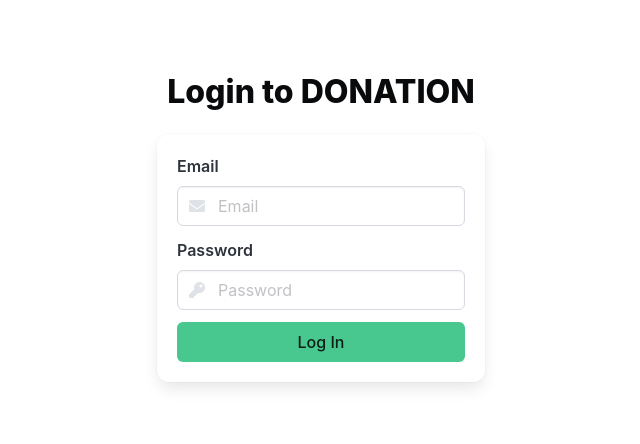
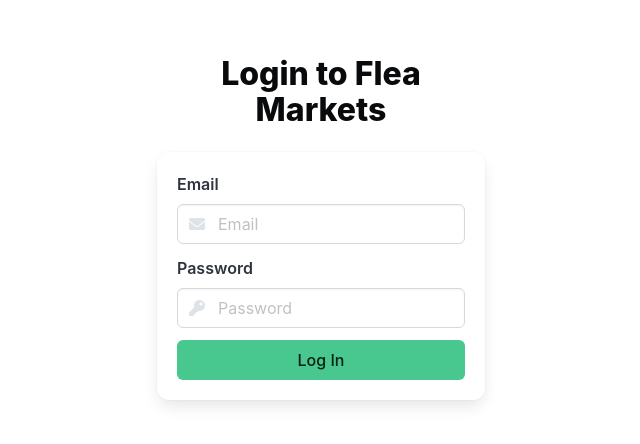
Before and after one commit to mmazzet/fleamarkets-svelte, a SvelteKit app: page /login in a window 1280 px wide. Shown: the part 172-616 px from the top of the page, without its empty margins (319-959 px from the left). Built offline with nearby package versions, Linux system fonts and the light colour scheme.

Commit message:
changes before sanitisation

```diff
--- a/src/routes/login/+page.svelte
+++ b/src/routes/login/+page.svelte
@@ -6,7 +6,7 @@
   <div class="hero-body">
     <div class="container">
       <div class="column is-4 is-offset-4">
-        <h3 class="title has-text-black has-text-centered">Login to DONATION</h3>
+        <h3 class="title has-text-black has-text-centered">Login to Flea Markets</h3>
         <div class="box">
           <LoginForm />
         </div>
```
